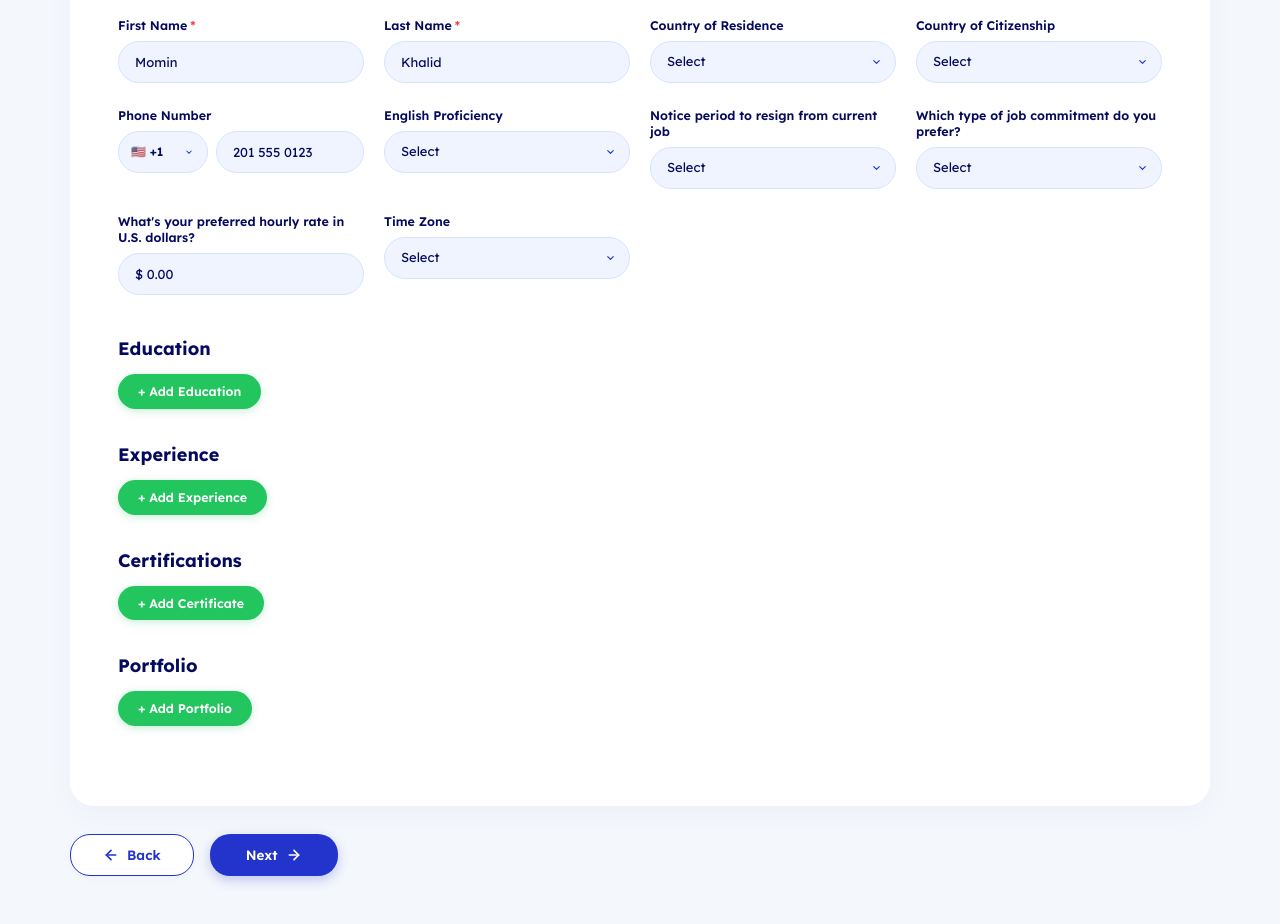
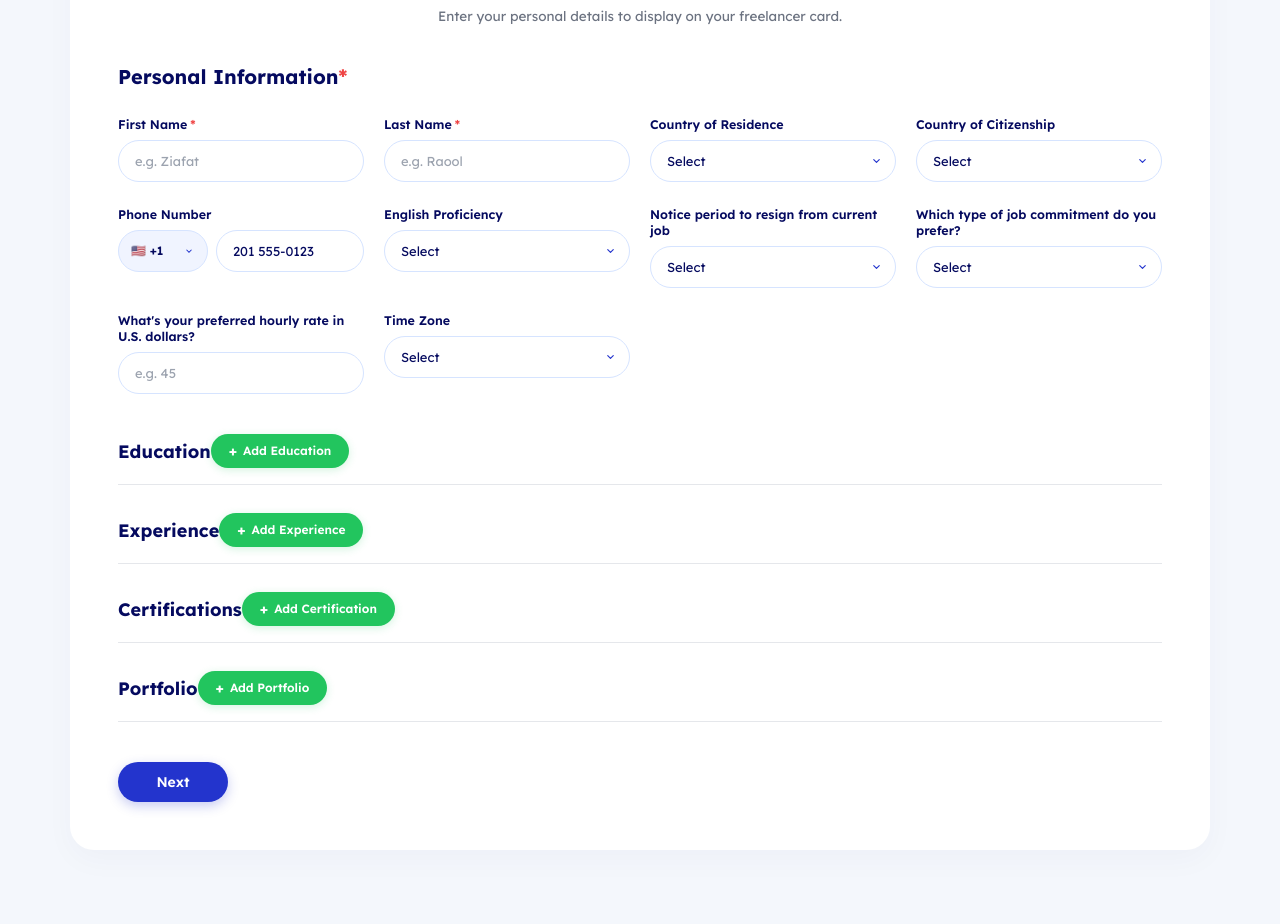
Before and after one commit to Mominkhalid045-debug/greelance-login, a React (Vite) app: page /setup-profile in a window 1280 px wide. Shown: the part 220-1144 px from the top of the page. Built offline with nearby package versions, Linux system fonts and the light colour scheme.

Commit message:
Update Step 2 layout to 100% match five-step-page.vercel.app with bottom-right Next button and no Back button

```diff
--- a/src/pages/SetupProfile.jsx
+++ b/src/pages/SetupProfile.jsx
@@ -9,16 +9,16 @@ export default function SetupProfile() {
   const navigate = useNavigate();
 
   const [formData, setFormData] = useState({
-    firstName: 'Momin',
-    lastName: 'Khalid',
+    firstName: '',
+    lastName: '',
     countryResidence: '',
     countryCitizenship: '',
     countryCode: '+1',
-    phoneNumber: '201 555 0123',
+    phoneNumber: '201 555-0123',
     englishProficiency: '',
     noticePeriod: '',
     commitment: '',
-    hourlyRate: '$ 0.00',
+    hourlyRate: '',
     timeZone: '',
   });
 
@@ -127,18 +127,43 @@ export default function SetupProfile() {
             boxShadow: '0 10px 30px rgba(5, 10, 95, 0.03)',
             padding: '48px',
             boxSizing: 'border-box',
-            marginBottom: '28px',
+            marginBottom: '32px',
           }}
         >
           <form onSubmit={handleSubmit}>
+            {/* Centered Page Header Title & Subtitle */}
+            <div style={{ textAlign: 'center', marginBottom: '36px' }}>
+              <h1
+                style={{
+                  fontFamily: F,
+                  fontSize: '28px',
+                  fontWeight: 700,
+                  color: '#050A5F',
+                  margin: '0 0 8px 0',
+                }}
+              >
+                Setup Profile
+              </h1>
+              <p
+                style={{
+                  fontFamily: F,
+                  fontSize: '13.5px',
+                  color: '#6B7280',
+                  margin: 0,
+                }}
+              >
+                Enter your personal details to display on your freelancer card.
+              </p>
+            </div>
+
             {/* Section 1: Personal Information* */}
             <h2
               style={{
                 fontFamily: F,
-                fontSize: '22px',
+                fontSize: '20px',
                 fontWeight: 700,
                 color: '#050A5F',
-                margin: '0 0 28px 0',
+                margin: '0 0 24px 0',
               }}
             >
               Personal Information<span style={{ color: '#EF4444' }}>*</span>
@@ -157,7 +182,7 @@ export default function SetupProfile() {
               <FormField
                 label="First Name"
                 required
-                placeholder="Momin"
+                placeholder="e.g. Ziafat"
                 value={formData.firstName}
                 onChange={(v) => handleChange('firstName', v)}
               />
@@ -165,7 +190,7 @@ export default function SetupProfile() {
               <FormField
                 label="Last Name"
                 required
-                placeholder="Khalid"
+                placeholder="e.g. Raool"
                 value={formData.lastName}
                 onChange={(v) => handleChange('lastName', v)}
               />
@@ -230,7 +255,7 @@ export default function SetupProfile() {
                     type="text"
                     value={formData.phoneNumber}
                     onChange={(e) => handleChange('phoneNumber', e.target.value)}
-                    placeholder="201 555 0123"
+                    placeholder="201 555-0123"
                     style={{ ...inputStyle, flex: 1 }}
                   />
                 </div>
@@ -266,7 +291,7 @@ export default function SetupProfile() {
               {/* Row 3 */}
               <FormField
                 label="What's your preferred hourly rate in U.S. dollars?"
-                placeholder="$ 0.00"
+                placeholder="e.g. 45"
                 value={formData.hourlyRate}
                 onChange={(v) => handleChange('hourlyRate', v)}
               />
@@ -284,128 +309,59 @@ export default function SetupProfile() {
             {/* =====================================
                 SECTION 2: EDUCATION
                ===================================== */}
-            <SectionBlock
-              title="Education"
-              buttonText="+ Add Education"
-              onAddClick={() => setActiveModal('education')}
-              items={educationList}
-              renderItem={(item) => (
-                <AddedBadge key={item.id} title={item.degree || item.university} subtitle={`${item.university} (${item.startYear} - ${item.endYear})`} onRemove={() => removeEdu(item.id)} />
-              )}
-            />
+            <SectionHeader title="Education" onAdd={() => setActiveModal('education')} buttonLabel="Add Education" />
+            <ItemBadges items={educationList} renderTitle={(i) => i.degree || i.university} renderSub={(i) => `${i.university} (${i.startYear} - ${i.endYear})`} onRemove={removeEdu} />
 
             {/* =====================================
                 SECTION 3: EXPERIENCE
                ===================================== */}
-            <SectionBlock
-              title="Experience"
-              buttonText="+ Add Experience"
-              onAddClick={() => setActiveModal('experience')}
-              items={experienceList}
-              renderItem={(item) => (
-                <AddedBadge key={item.id} title={item.position || item.workplace} subtitle={`${item.workplace} (${item.currentlyWorking ? 'Present' : item.endYear})`} onRemove={() => removeExp(item.id)} />
-              )}
-            />
+            <SectionHeader title="Experience" onAdd={() => setActiveModal('experience')} buttonLabel="Add Experience" />
+            <ItemBadges items={experienceList} renderTitle={(i) => i.position || i.workplace} renderSub={(i) => `${i.workplace} (${i.currentlyWorking ? 'Present' : i.endYear})`} onRemove={removeExp} />
 
             {/* =====================================
                 SECTION 4: CERTIFICATIONS
                ===================================== */}
-            <SectionBlock
-              title="Certifications"
-              buttonText="+ Add Certificate"
-              onAddClick={() => setActiveModal('certification')}
-              items={certificationsList}
-              renderItem={(item) => (
-                <AddedBadge key={item.id} title={item.name} subtitle={item.link} onRemove={() => removeCert(item.id)} />
-              )}
-            />
+            <SectionHeader title="Certifications" onAdd={() => setActiveModal('certification')} buttonLabel="Add Certification" />
+            <ItemBadges items={certificationsList} renderTitle={(i) => i.name} renderSub={(i) => i.link} onRemove={removeCert} />
 
             {/* =====================================
                 SECTION 5: PORTFOLIO
                ===================================== */}
-            <SectionBlock
-              title="Portfolio"
-              buttonText="+ Add Portfolio"
-              onAddClick={() => setActiveModal('portfolio')}
-              items={portfolioList}
-              renderItem={(item) => (
-                <AddedBadge key={item.id} title={item.title} subtitle={item.link} onRemove={() => removePort(item.id)} />
-              )}
-            />
-          </form>
-        </div>
+            <SectionHeader title="Portfolio" onAdd={() => setActiveModal('portfolio')} buttonLabel="Add Portfolio" />
+            <ItemBadges items={portfolioList} renderTitle={(i) => i.title} renderSub={(i) => i.link} onRemove={removePort} />
 
-        {/* Bottom Navigation Buttons (Side-by-Side: Back & Next on Left/Bottom) */}
+            {/* Bottom Right ONLY Next Button (Inside Main Card Container) */}
             <div
               style={{
-            width: '1140px',
-            maxWidth: '96%',
+                width: '100%',
                 display: 'flex',
-            gap: '16px',
-            justifyContent: 'flex-start',
-            alignItems: 'center',
-            boxSizing: 'border-box',
+                justify: 'flex-end',
+                marginTop: '40px',
               }}
             >
               <button
-            type="button"
-            onClick={() => navigate('/signup')}
-            style={{
-              background: '#FFFFFF',
-              color: '#2334CD',
-              border: '1.5px solid #2334CD',
-              borderRadius: '20px',
-              height: '42px',
-              padding: '0 32px',
-              fontFamily: F,
-              fontSize: '13.5px',
-              fontWeight: 600,
-              cursor: 'pointer',
-              display: 'flex',
-              alignItems: 'center',
-              gap: '8px',
-              boxShadow: '0 2px 8px rgba(0,0,0,0.03)',
-              transition: 'background 0.2s ease',
-            }}
-            onMouseEnter={(e) => (e.currentTarget.style.background = '#EEF2FF')}
-            onMouseLeave={(e) => (e.currentTarget.style.background = '#FFFFFF')}
-          >
-            <svg width="16" height="16" viewBox="0 0 24 24" fill="none" stroke="currentColor" strokeWidth="2.5" strokeLinecap="round" strokeLinejoin="round">
-              <line x1="19" y1="12" x2="5" y2="12" />
-              <polyline points="12 19 5 12 12 5" />
-            </svg>
-            <span>Back</span>
-          </button>
-
-          <button
-            type="button"
-            onClick={handleSubmit}
+                type="submit"
                 style={{
                   background: '#2334CD',
                   color: '#FFFFFF',
                   border: 'none',
                   borderRadius: '20px',
-              height: '42px',
-              padding: '0 36px',
+                  width: '110px',
+                  height: '40px',
                   fontFamily: F,
-              fontSize: '13.5px',
+                  fontSize: '14px',
                   fontWeight: 600,
                   cursor: 'pointer',
-              display: 'flex',
-              alignItems: 'center',
-              gap: '8px',
                   boxShadow: 'rgba(35, 52, 205, 0.25) 0px 4px 12px 0px',
                   transition: 'background 0.2s ease',
                 }}
                 onMouseEnter={(e) => (e.currentTarget.style.background = '#1B2AB2')}
                 onMouseLeave={(e) => (e.currentTarget.style.background = '#2334CD')}
               >
-            <span>Next</span>
-            <svg width="16" height="16" viewBox="0 0 24 24" fill="none" stroke="currentColor" strokeWidth="2.5" strokeLinecap="round" strokeLinejoin="round">
-              <line x1="5" y1="12" x2="19" y2="12" />
-              <polyline points="12 5 19 12 12 19" />
-            </svg>
+                Next
               </button>
+            </div>
+          </form>
         </div>
       </main>
 
@@ -481,80 +437,93 @@ export default function SetupProfile() {
   );
 }
 
-/* Helper SectionBlock Component */
-function SectionBlock({ title, buttonText, onAddClick, items = [], renderItem }) {
+/* Helper SectionHeader Component with divider line underneath */
+function SectionHeader({ title, onAdd, buttonLabel }) {
   return (
-    <div style={{ marginBottom: '32px' }}>
-      <h3 style={{ fontFamily: F, fontSize: '18px', fontWeight: 700, color: '#050A5F', margin: '0 0 12px 0' }}>
+    <div
+      style={{
+        width: '100%',
+        paddingBottom: '16px',
+        marginBottom: '12px',
+        marginTop: '28px',
+        borderBottom: '1px solid #E5E7EB',
+        display: 'flex',
+        justify: 'space-between',
+        alignItems: 'center',
+      }}
+    >
+      <h3
+        style={{
+          fontFamily: F,
+          fontSize: '18px',
+          fontWeight: 700,
+          color: '#050A5F',
+          margin: 0,
+        }}
+      >
         {title}
       </h3>
 
       <button
         type="button"
-        onClick={onAddClick}
+        onClick={onAdd}
         style={{
           background: '#22C55E',
           color: '#FFFFFF',
           border: 'none',
           borderRadius: '20px',
-          padding: '8px 20px',
+          padding: '8px 18px',
           fontFamily: F,
-          fontSize: '12.5px',
+          fontSize: '12px',
           fontWeight: 600,
           cursor: 'pointer',
-          display: 'inline-flex',
+          display: 'flex',
           alignItems: 'center',
           gap: '6px',
-          boxShadow: '0 2px 8px rgba(34, 197, 94, 0.25)',
-          marginBottom: items.length > 0 ? '16px' : '0',
-          transition: 'all 0.2s ease',
+          boxShadow: '0 2px 8px rgba(34, 197, 94, 0.2)',
+          transition: 'background 0.2s ease',
         }}
         onMouseEnter={(e) => (e.currentTarget.style.background = '#16A34A')}
         onMouseLeave={(e) => (e.currentTarget.style.background = '#22C55E')}
       >
-        <span>{buttonText}</span>
+        <span style={{ fontSize: '14px', fontWeight: 700, lineHeight: 1 }}>+</span>
+        <span>{buttonLabel}</span>
       </button>
-
-      {/* Render added badges/cards */}
-      <div style={{ display: 'flex', flexDirection: 'column', gap: '10px' }}>
-        {items.map((item) => renderItem(item))}
-      </div>
     </div>
   );
 }
 
-/* Helper Added Item Badge Component */
-function AddedBadge({ title, subtitle, onRemove }) {
+/* Helper ItemBadges Container */
+function ItemBadges({ items, renderTitle, renderSub, onRemove }) {
+  if (!items || items.length === 0) return null;
   return (
+    <div style={{ display: 'flex', flexDirection: 'column', gap: '8px', marginBottom: '16px' }}>
+      {items.map((item) => (
         <div
+          key={item.id}
           style={{
             display: 'flex',
-        justifyContent: 'space-between',
+            justify: 'space-between',
             alignItems: 'center',
             background: '#F0F4FF',
             border: '1px solid #D6E4FF',
-        borderRadius: '14px',
-        padding: '12px 18px',
+            borderRadius: '12px',
+            padding: '10px 16px',
           }}
         >
           <div>
-        <div style={{ fontFamily: F, fontSize: '13px', fontWeight: 700, color: '#050A5F' }}>{title}</div>
-        {subtitle && <div style={{ fontFamily: F, fontSize: '12px', color: '#6B7280', marginTop: '2px' }}>{subtitle}</div>}
+            <div style={{ fontFamily: F, fontSize: '13px', fontWeight: 700, color: '#050A5F' }}>{renderTitle(item)}</div>
+            {renderSub && <div style={{ fontFamily: F, fontSize: '12px', color: '#6B7280' }}>{renderSub(item)}</div>}
           </div>
           <button
             type="button"
-        onClick={onRemove}
-        style={{
-          background: 'none',
-          border: 'none',
-          color: '#EF4444',
-          fontSize: '16px',
-          fontWeight: 700,
-          cursor: 'pointer',
-        }}
+            onClick={() => onRemove(item.id)}
+            style={{ background: 'none', border: 'none', color: '#EF4444', fontSize: '16px', fontWeight: 700, cursor: 'pointer' }}
           >
             ✕
           </button>
+        </div>
+      ))}
     </div>
   );
 }
@@ -701,7 +670,7 @@ const inputStyle = {
   padding: '0 16px',
   borderRadius: '21px',
   border: '1px solid #D6E4FF',
-  background: '#F0F4FF',
+  background: '#FFFFFF',
   fontFamily: F,
   fontSize: '13px',
   color: '#050A5F',
@@ -722,7 +691,7 @@ const textareaStyle = {
   width: '100%',
   borderRadius: '16px',
   border: '1px solid #D6E4FF',
-  background: '#F0F4FF',
+  background: '#FFFFFF',
   padding: '14px 18px',
   fontFamily: F,
   fontSize: '13px',
```
Lines whose indentation alone changed are shown as unchanged.
